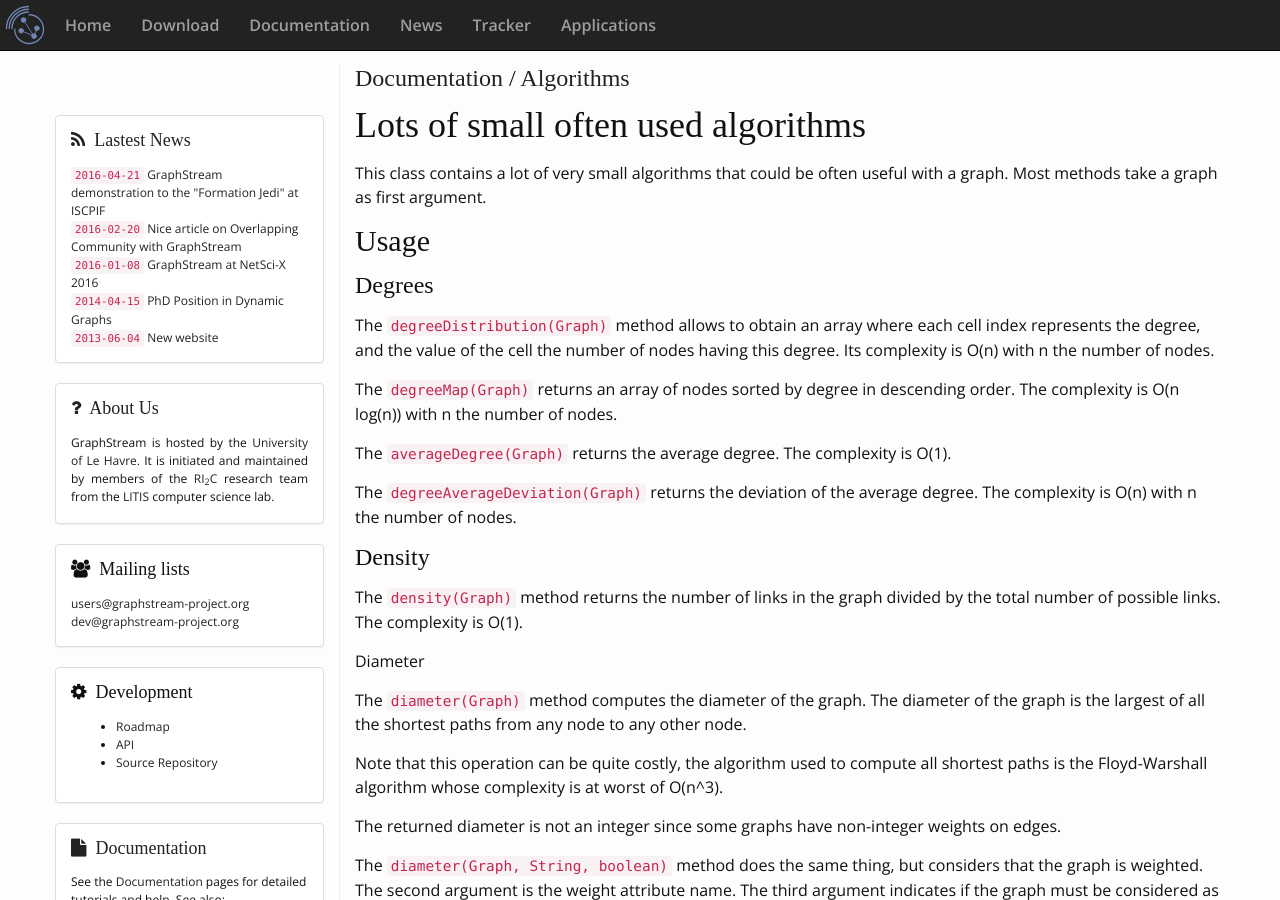
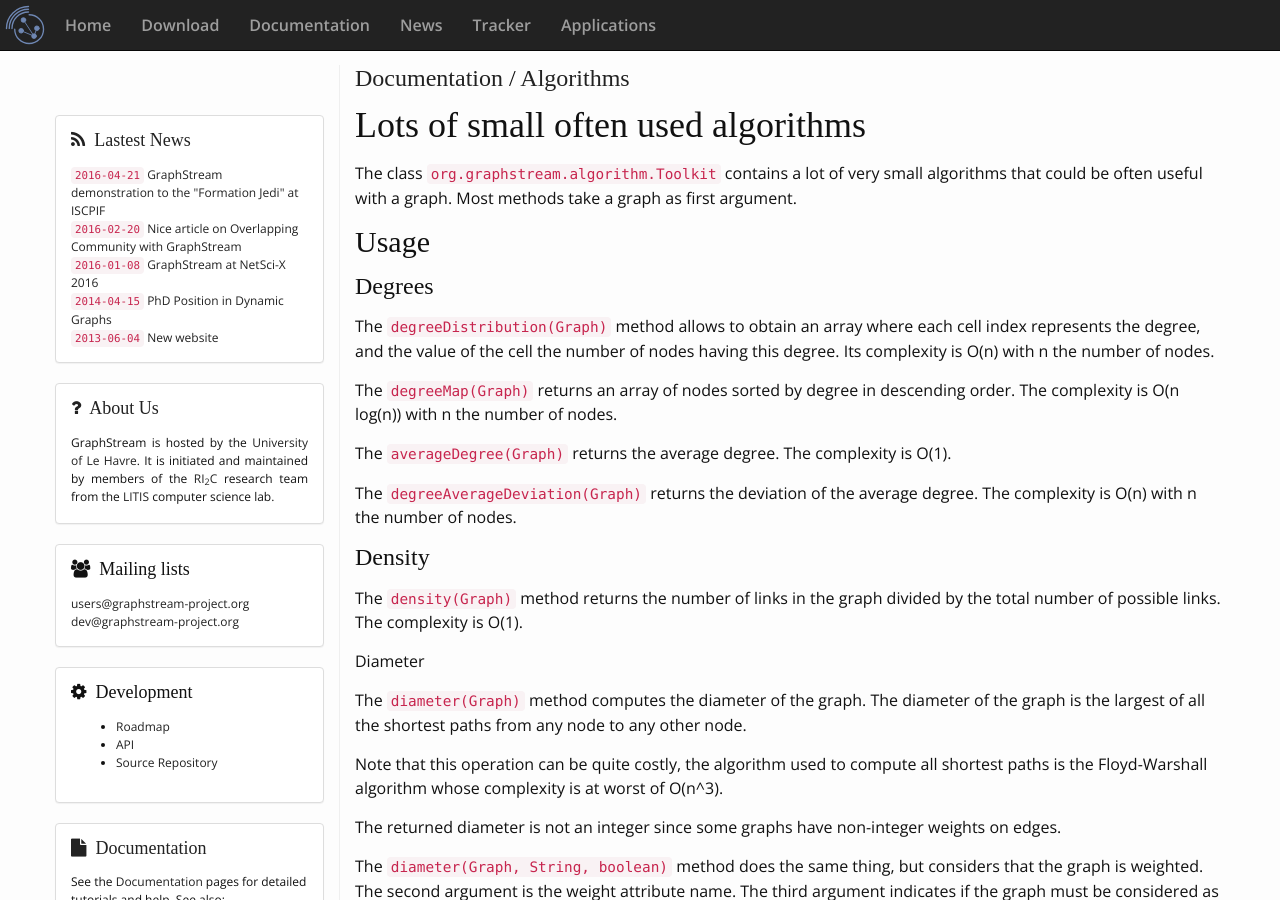
Before and after one commit to graphstream/graphstream.github.io, a Jekyll site: the page built from doc/Algorithms/several-often-used-algorithms-on-graphs.md, in a window 1280 px wide and 900 px high. Built offline with Jekyll 4.4.1, drawn with Linux system fonts in a browser that asks for light colours; some web fonts are replaced.

Commit message:
Added class name of Toolkit class to introduction
On the whole page, the class name Toolkit just appears once in the end. Naming it in the beginning makes it easier for the reader to find out, how he/she can use it.

```diff
--- a/doc/Algorithms/several-often-used-algorithms-on-graphs.md
+++ b/doc/Algorithms/several-often-used-algorithms-on-graphs.md
@@ -6,7 +6,7 @@ permalink: /doc/Algorithms/Several-often-used-algorithms-on-graphs/
 redirect_from: /doc/Algorithms/Several-often-used-algorithms-on-graphs_1.0/
 ---
 
-This class contains a lot of very small algorithms that could be often useful
+The class ``org.graphstream.algorithm.Toolkit`` contains a lot of very small algorithms that could be often useful
 with a graph. Most methods take a graph as first argument.
 
 
```
